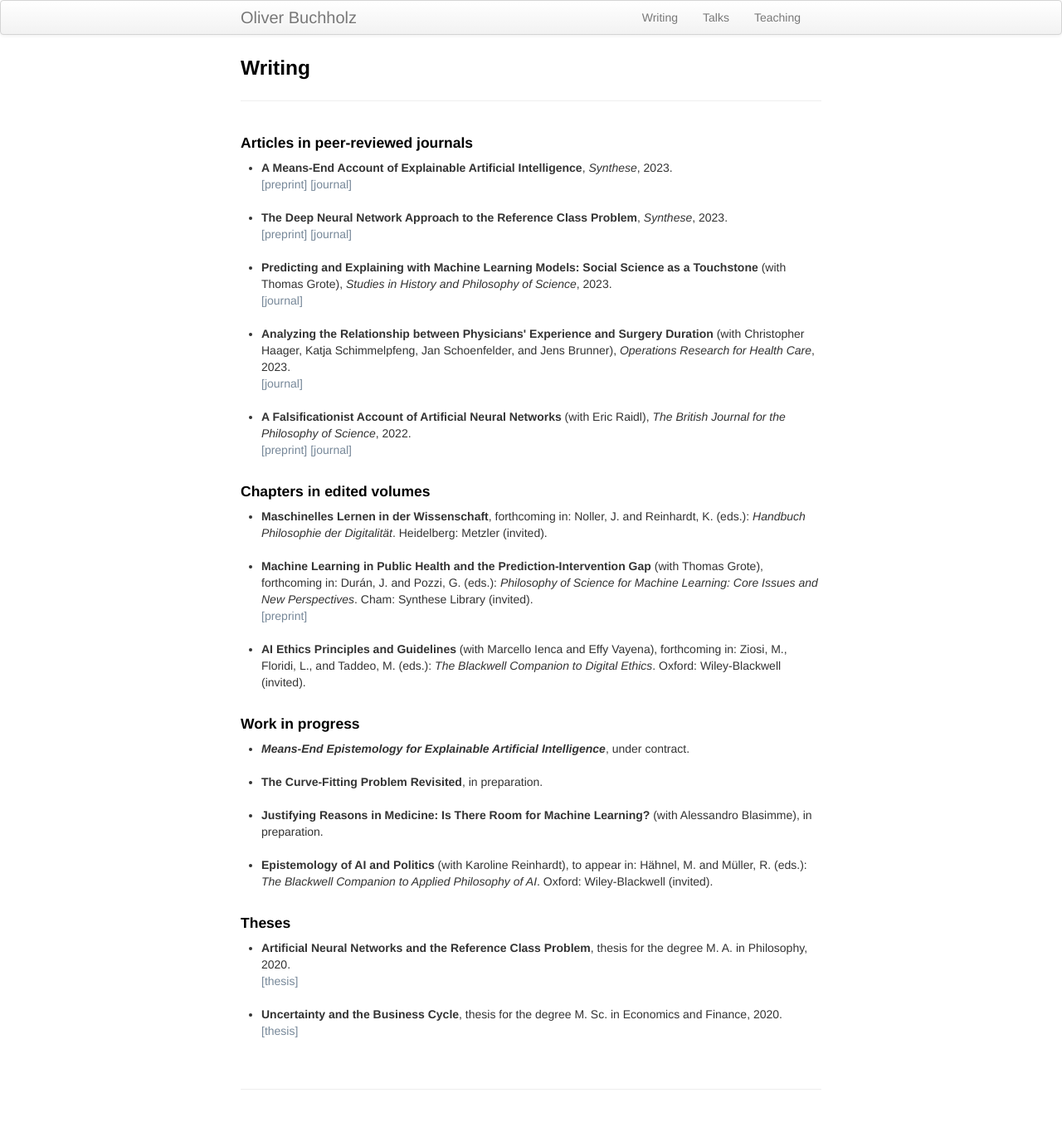
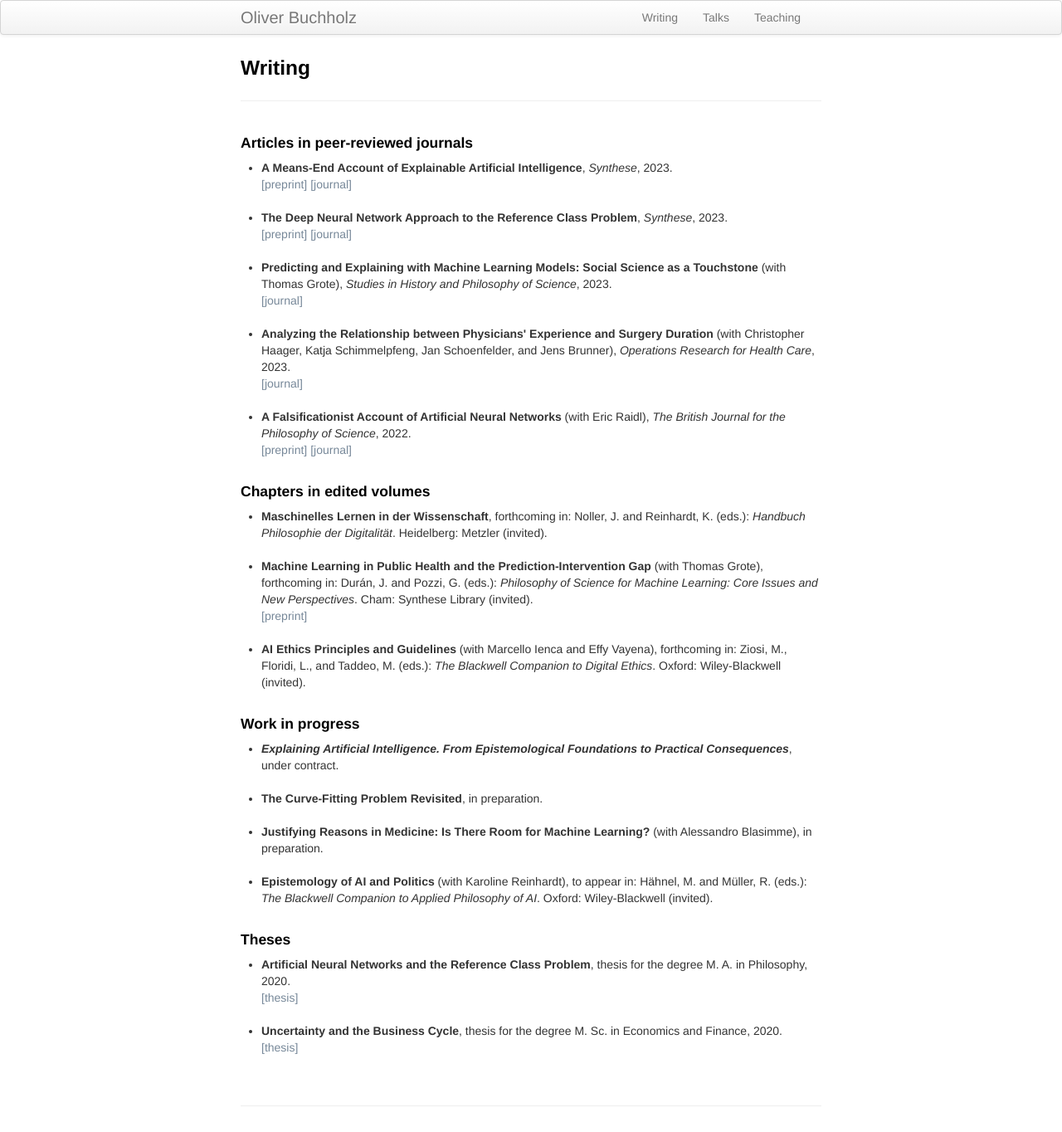
Before and after one commit to oliverbuchholz/oliverbuchholz.github.io, a Jekyll site: the page built from pages/writing.md, in a window 1280 px wide. Shown: the whole page at 83% size. Built offline with Jekyll 4.4.1, drawn with Linux system fonts in a browser that asks for light colours.

Commit message:
Update writing.md

```diff
--- a/pages/writing.md
+++ b/pages/writing.md
@@ -43,7 +43,7 @@ Reinhardt, K. (eds.): <i>Handbuch Philosophie der Digitalit&auml;t</i>. Heidelbe
 <h4>Work in progress</h4>
 
 <ul>
-<li><b><i>Means-End Epistemology for Explainable Artificial Intelligence</i></b>, under contract.<br><br>
+<li><b><i>Explaining Artificial Intelligence. From Epistemological Foundations to Practical Consequences</i></b>, under contract.<br><br>
 </li>
 
 <li><b>The Curve-Fitting Problem Revisited</b>, in preparation.<br><br>
```
